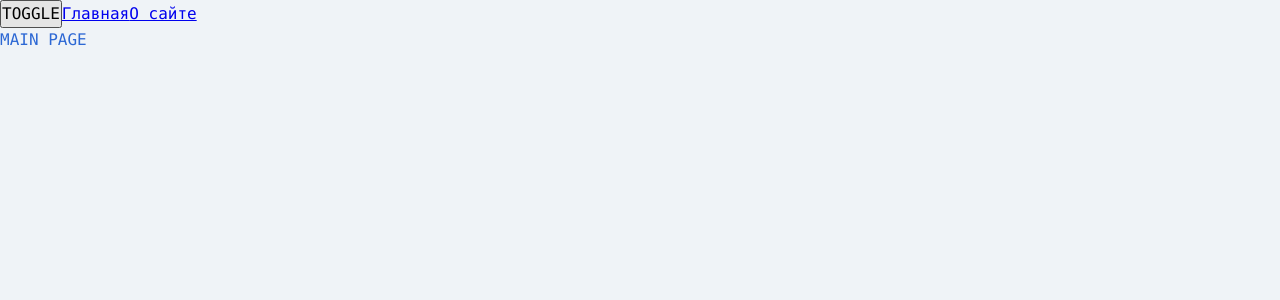
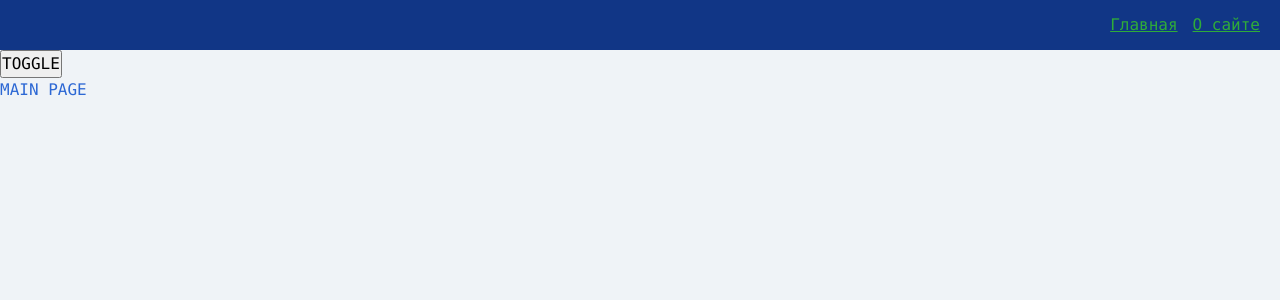
Before and after one commit to konstantin3676/advanced-frontend, a React app: page / in a window 1280 px wide. Shown: the top 300 px of the page. Built offline with nearby package versions, Linux system fonts and the light colour scheme.

Commit message:
Lesson 12

```diff
--- a/src/app/App.tsx
+++ b/src/app/App.tsx
@@ -2,17 +2,16 @@
 
 import { AppRouter } from 'app/providers/router';
 import { useTheme } from 'app/providers/ThemeProvider';
-import { Link } from 'react-router-dom';
 import { classNames } from 'shared/lib/classNames/classNames';
+import { Navbar } from 'widgets/Navbar';
 
 const App = () => {
   const { theme, toggleTheme } = useTheme();
 
   return (
     <div className={classNames('app', {}, [theme])}>
+      <Navbar />
       <button onClick={() => toggleTheme()}>TOGGLE</button>
-      <Link to='/'>Главная</Link>
-      <Link to='/about'>О сайте</Link>
       <AppRouter />
     </div>
   );
--- a/src/app/styles/themes/dark.scss
+++ b/src/app/styles/themes/dark.scss
@@ -1,6 +1,9 @@
 .app.dark {
   --bg-color: #113686;
+  --inverted-bg-color: #eff3f7;
 
   --primary-color: #2fac39;
   --secondary-color: #99d899;
+  --inverted-primary-color: #2d68d4;
+  --inverted-secondary-color: #7c9ccc;
 }
--- a/src/app/styles/themes/normal.scss
+++ b/src/app/styles/themes/normal.scss
@@ -1,6 +1,9 @@
 .app.light {
   --bg-color: #eff3f7;
+  --inverted-bg-color: #113686;
 
   --primary-color: #2d68d4;
   --secondary-color: #7c9ccc;
+  --inverted-primary-color: #2fac39;
+  --inverted-secondary-color: #99d899;
 }
--- a/src/app/styles/variables/global.scss
+++ b/src/app/styles/variables/global.scss
@@ -8,4 +8,7 @@
   --font-size-l: 24px;
   --font-line-l: 32px;
   --font-l: var(--font-size-l) / var(--font-line-l) var(--font-family-main);
+
+  // Размеры
+  --navbar-height: 50px;
 }
--- a/src/shared/lib/classNames/classNames.ts
+++ b/src/shared/lib/classNames/classNames.ts
@@ -2,12 +2,12 @@
 
 export function classNames(
   cls: string,
-  mods: Mods,
-  additional: string[]
+  mods: Mods = {},
+  additional: string[] = []
 ): string {
   return [
     cls,
-    ...additional,
+    ...additional.filter(Boolean),
     ...Object.entries(mods)
       .filter(([className, value]) => Boolean(value))
       .map(([className]) => className),
--- /dev/null
+++ b/src/shared/ui/AppLink/AppLink.module.scss
@@ -0,0 +1,11 @@
+.AppLink {
+  color: var(--primary-color);
+}
+
+.primary {
+  color: var(--primary-color);
+}
+
+.secondary {
+  color: var(--inverted-primary-color);
+}
--- /dev/null
+++ b/src/shared/ui/AppLink/AppLink.tsx
@@ -0,0 +1,32 @@
+import { Link, LinkProps } from 'react-router-dom';
+import { classNames } from 'shared/lib/classNames/classNames';
+
+import cls from './AppLink.module.scss';
+
+export enum AppLinkTheme {
+  PRIMARY = 'primary',
+  SECONDARY = 'secondary',
+}
+
+interface AppLinkProps extends LinkProps {
+  className?: string;
+  theme?: AppLinkTheme;
+}
+
+export const AppLink: React.FC<AppLinkProps> = ({
+  to,
+  className,
+  children,
+  theme = AppLinkTheme.PRIMARY,
+  ...otherProps
+}) => {
+  return (
+    <Link
+      to={to}
+      className={classNames(cls.AppLink, {}, [className, cls[theme]])}
+      {...otherProps}
+    >
+      {children}
+    </Link>
+  );
+};
--- /dev/null
+++ b/src/widgets/Navbar/index.ts
@@ -0,0 +1 @@
+export { Navbar } from './ui/Navbar';
--- /dev/null
+++ b/src/widgets/Navbar/ui/Navbar.module.scss
@@ -0,0 +1,14 @@
+.Navbar {
+  width: 100%;
+  height: var(--navbar-height);
+  background: var(--inverted-bg-color);
+  display: flex;
+  align-items: center;
+  padding: 20px;
+}
+
+.links {
+  display: flex;
+  gap: 15px;
+  margin-left: auto;
+}
--- /dev/null
+++ b/src/widgets/Navbar/ui/Navbar.tsx
@@ -0,0 +1,23 @@
+import { classNames } from 'shared/lib/classNames/classNames';
+import { AppLink, AppLinkTheme } from 'shared/ui/AppLink/AppLink';
+
+import cls from './Navbar.module.scss';
+
+interface NavbarProps {
+  className?: string;
+}
+
+export const Navbar = ({ className }: NavbarProps) => {
+  return (
+    <div className={classNames(cls.Navbar, {}, [className])}>
+      <div className={cls.links}>
+        <AppLink to='/' theme={AppLinkTheme.SECONDARY}>
+          Главная
+        </AppLink>
+        <AppLink to='/about' theme={AppLinkTheme.SECONDARY}>
+          О сайте
+        </AppLink>
+      </div>
+    </div>
+  );
+};
```
